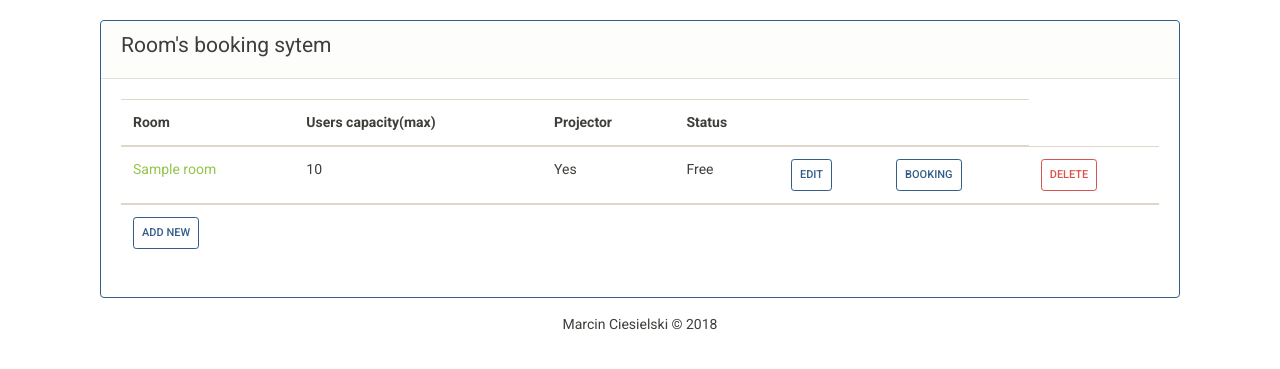
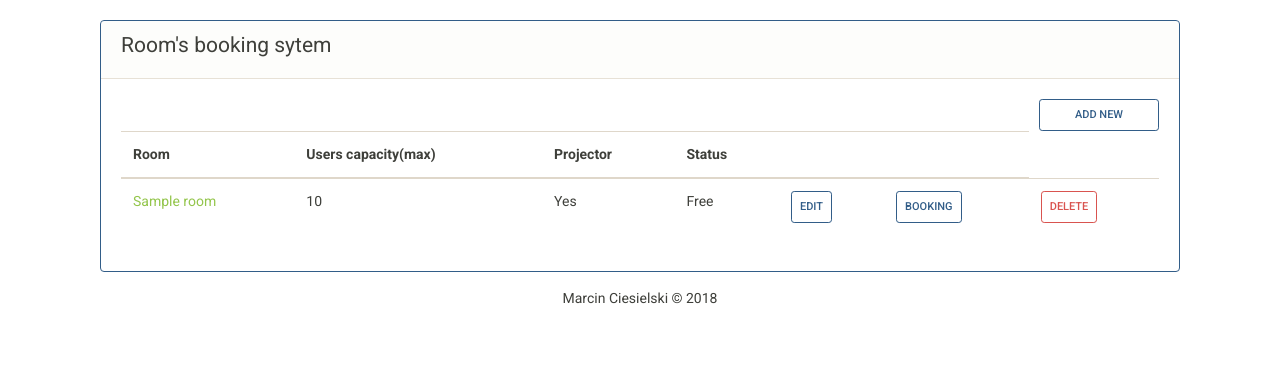
Before and after one commit to marcin-ciesielski/RBS, a Django app: page / in a window 1280 px wide. Shown: the part 54-423 px from the top of the page. Run offline with Django 3.2, Linux system fonts and the light colour scheme; tables that the repository leaves empty hold one stand-in row (values such as "Sample post"); parts of the project's set-up code (start-up, migrations or seed data) failed here and were passed over; some libraries are stand-ins or nearby versions.

Commit message:
Poprawienie przycisku Nowy

```diff
--- a/main/templates/main/room_list.html
+++ b/main/templates/main/room_list.html
@@ -7,6 +7,7 @@
             <div class="card-header"><h4>Room's booking sytem</h4></div>
           <div class="card-body">
 {#            <font size="2">#}
+              <a href="{% url 'room-new' %}"><button type="button" class="btn btn-outline-primary btn-sm" style="width:120px; float: right;">Add new</button></a>
             <table class="table table-hover">
                 <thead>
                     <tr>
@@ -29,11 +30,8 @@
                           <td><a href="{% url 'room-edit' i.pk %}"><button type="button" class="btn btn-outline-primary btn-sm">Edit</button>
                           <td><button type="button" class="btn btn-outline-primary btn-sm">Booking</button></td>
                           <td><a href="{% url 'room-delete' i.pk %}"><button type="button" class="btn btn-outline-danger btn-sm">Delete</button>
-
-                      </tr>
                     </tbody>
                     {% endfor %}
-                    <td><a href="{% url 'room-new' %}"><button type="button" class="btn btn-outline-primary btn-sm">Add new</button>
             </table>
           </div>
         </div>
```
